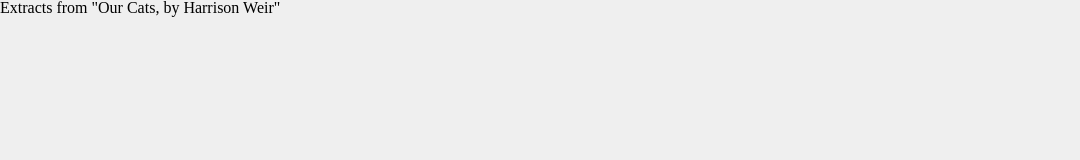
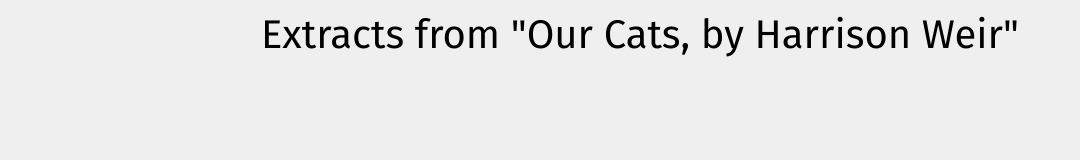
Before and after one commit to eyekavya/Cat_Layout, a plain HTML site: page index.html in a window 1280 px wide. Shown: the whole page, without its empty margins (0-1080 px from the left). Drawn offline with Linux system fonts and the light colour scheme.

Commit message:
CSS added

```diff
--- a/index.html
+++ b/index.html
@@ -5,9 +5,16 @@
     <meta name="viewport" content="width=device-width, initial-scale=1.0" />
     <link rel="stylesheet" href="./reset.css" />
     <link rel="stylesheet" href="./style.css" />
+    <link rel="preconnect" href="https://fonts.gstatic.com">
+    <link href="https://fonts.googleapis.com/css2?family=Fira+Sans&display=swap" rel="stylesheet">
     <title>Cat</title>
   </head>
   <body>
     <header>Extracts from "Our Cats, by Harrison Weir"</header>
+
+    <div>
+
+
+    </div>
   </body>
 </html>
--- a/style.css
+++ b/style.css
@@ -1,3 +1,12 @@
 body {
     background: #efefef;
 }
+
+header {
+    width: 100%;
+    font-family: 'Fira Sans', sans-serif;
+    font-size: 40px;
+    text-align: center;
+    margin-top: 15px;
+    position: fixed;
+}
```
